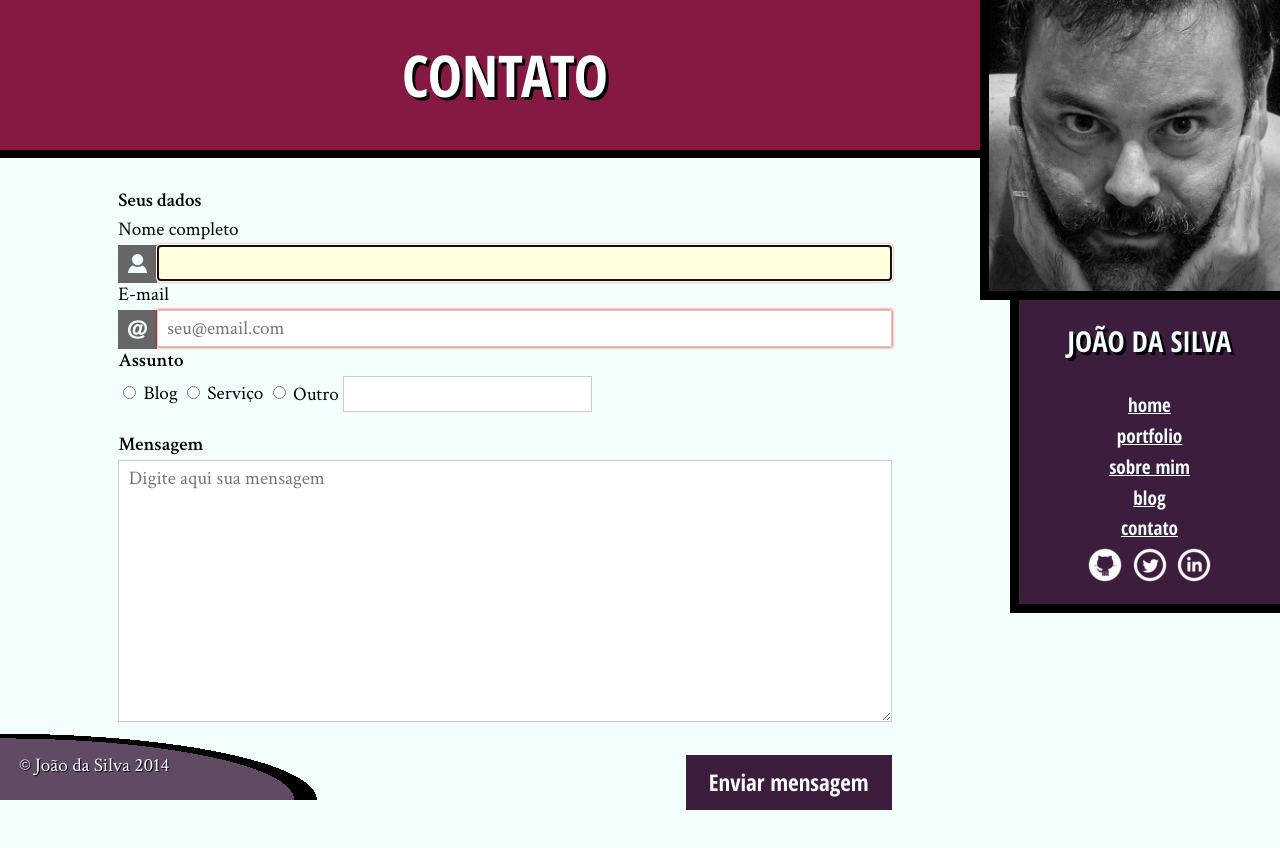
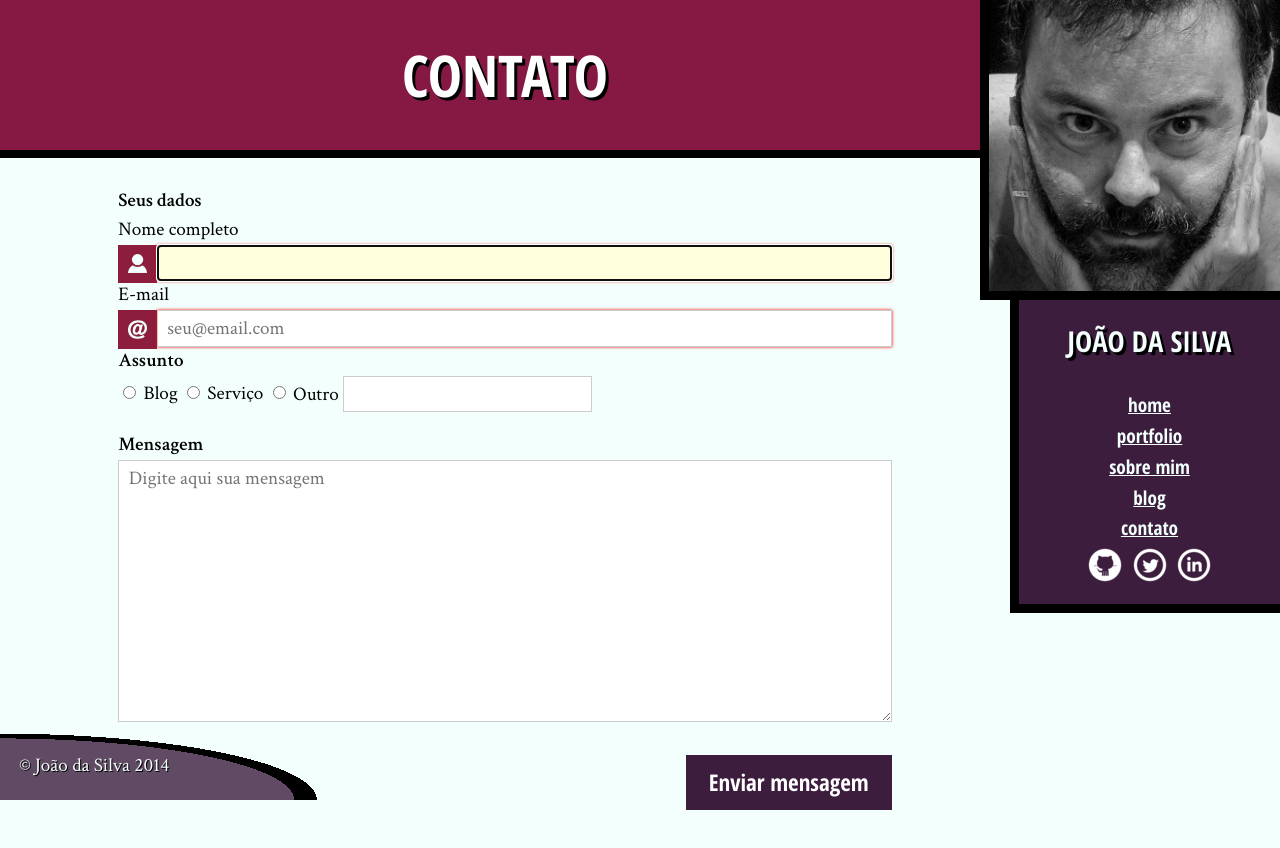
Before and after one commit to silvioangels/alura_html5_css3_turbinando_suas_paginas, a plain HTML site: page contato.html in a window 1280 px wide. Drawn offline with Linux system fonts and the light colour scheme.

Commit message:
Aula 11 - Calculos com CSS - Icones no Formulario

```diff
--- a/contato.html
+++ b/contato.html
@@ -17,9 +17,9 @@
             <form>
                 <fieldset>
                     <legend>Seus dados</legend>
-                    <label for="nome">Nome completo</label>
+                    <label for="nome" class="com-icone">Nome completo</label>
                     <input id="nome" type="text" name="nome" required autofocus pattern="[A-Za-z ']{4,}" title="O nome precisa ter pelo menos 4 caracteres">
-                    <label for="email">E-mail</label>
+                    <label for="email" class="com-icone">E-mail</label>
                     <input id="email" type="email" name="email" required placeholder="seu@email.com">
                 </fieldset>
                 <fieldset>
--- a/css/contato.css
+++ b/css/contato.css
@@ -47,48 +47,40 @@ input[name="outro-assunto"] {
     width: auto;
 }
 
-label[for="nome"]{
+/* adicionamos essa classe aos rótulos que terão ícone */
+.com-icone::after {
+    content: ''; /* não podemos esquecer do content! */
+    width: 2em;
+    height: 2em;
+    background-color: #8C1D3D;
+    background-size: 50% 50%; /* para a imagem ter 1em x 1em */
+    background-position: center;
+    background-repeat: no-repeat;
+}
+
+.com-icone {
     position: relative;
 }
-label[for="nome"]::after {
-      content: "";
-      background-image: url(../imagens/usuario.png);
-      background-color: #666;
-      background-repeat: no-repeat;
+
+.com-icone::after {
     position: absolute;
     top: 100%;
     left: 0;
-      background-size: 50% 50%;
-      width: 2em;
-      height: 2em;
-      background-position: center;
 }
 
-#nome{
-  width: calc(100% - 2em);
+.com-icone + input {
     position: relative;
     left: 2em;
 }
 
-label[for="email"]{
-  position: relative;
-}
-label[for="email"]::after {
-      content: "";
-      background-image: url(../imagens/email.png);
-      background-color: #666;
-      background-repeat: no-repeat;
-      position: absolute;
-      top: 100%;
-      left: 0;
-      background-size: 50% 50%;
-      width: 2em;
-      height: 2em;
-      background-position: center;
+.com-icone + input {
+    width: calc(100% - 2em);
 }
 
-#email{
-  width: calc(100% - 2em);
-  position: relative;
-  left: 2em;
+.com-icone[for="nome"]::after {
+    background-image: url(../imagens/usuario.png);
 }
+
+.com-icone[for="email"]::after {
+    background-image: url(../imagens/email.png);
+}
```
Lines whose indentation alone changed are shown as unchanged.
